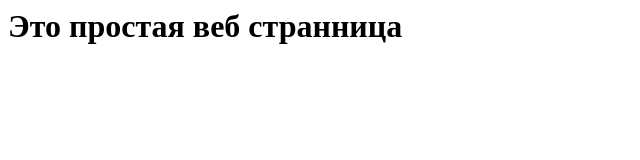
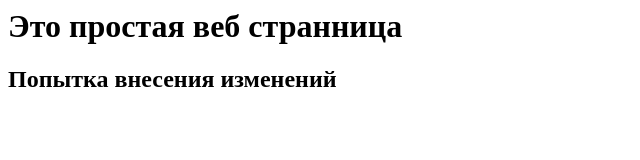
Before and after one commit to AlexCatoria/Lab3, a plain HTML site: page index.html in a window 1280 px wide. Shown: the whole page, without its empty margins (0-640 px from the left). Drawn offline with Linux system fonts and the light colour scheme.

Commit message:
Update index.html

```diff
--- a/index.html
+++ b/index.html
@@ -5,5 +5,6 @@
 </head>
 <body>
 <h1>Это простая веб странница</h1>
+  <h2>Попытка внесения изменений</h2>
 </body>
 </html>
```
